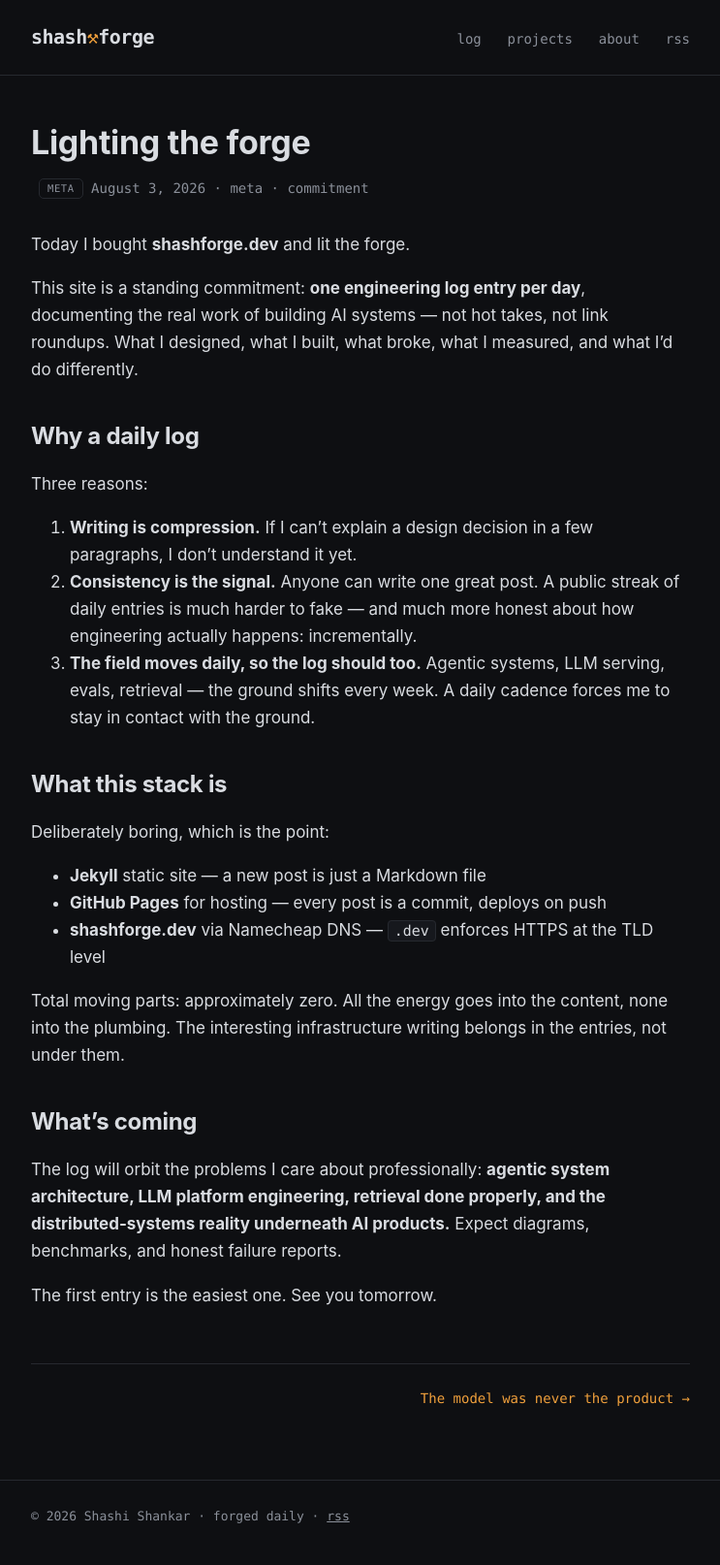
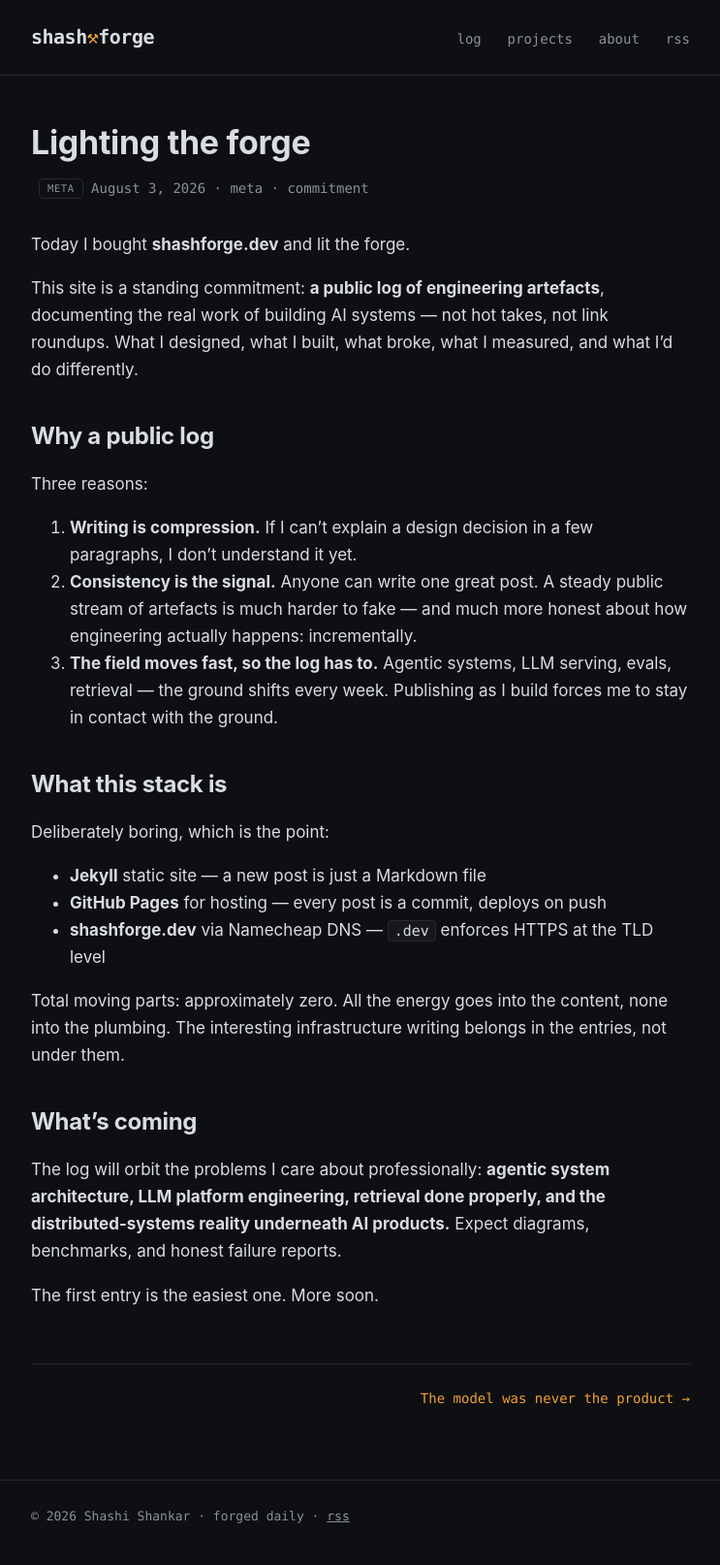
Before and after one commit to shashforge/shashforge.github.io, a Jekyll site: the page built from _posts/2026-08-03-lighting-the-forge.md, in a window 1280 px wide. Shown: the whole page at 97% size, without its empty margins (268-1011 px from the left). Built offline with Jekyll 4.4.1, drawn with Linux system fonts in a browser that asks for light colours.

Commit message:
Revise log entry content and formatting

```diff
--- a/_posts/2026-08-03-lighting-the-forge.md
+++ b/_posts/2026-08-03-lighting-the-forge.md
@@ -8,23 +8,23 @@ status: meta
 
 Today I bought **shashforge.dev** and lit the forge.
 
-This site is a standing commitment: **one engineering log entry per day**,
-documenting the real work of building AI systems — not hot takes, not
+This site is a standing commitment: **a public log of engineering
+artefacts**, documenting the real work of building AI systems — not hot takes, not
 link roundups. What I designed, what I built, what broke, what I measured,
 and what I'd do differently.
 
-## Why a daily log
+## Why a public log
 
 Three reasons:
 
 1. **Writing is compression.** If I can't explain a design decision in a
    few paragraphs, I don't understand it yet.
-2. **Consistency is the signal.** Anyone can write one great post. A public
-   streak of daily entries is much harder to fake — and much more honest
-   about how engineering actually happens: incrementally.
-3. **The field moves daily, so the log should too.** Agentic systems, LLM
-   serving, evals, retrieval — the ground shifts every week. A daily
-   cadence forces me to stay in contact with the ground.
+2. **Consistency is the signal.** Anyone can write one great post. A
+   steady public stream of artefacts is much harder to fake — and much
+   more honest about how engineering actually happens: incrementally.
+3. **The field moves fast, so the log has to.** Agentic systems, LLM
+   serving, evals, retrieval — the ground shifts every week. Publishing
+   as I build forces me to stay in contact with the ground.
 
 ## What this stack is
 
@@ -45,4 +45,4 @@ system architecture, LLM platform engineering, retrieval done properly,
 and the distributed-systems reality underneath AI products.** Expect
 diagrams, benchmarks, and honest failure reports.
 
-The first entry is the easiest one. See you tomorrow.
+The first entry is the easiest one. More soon.
```
